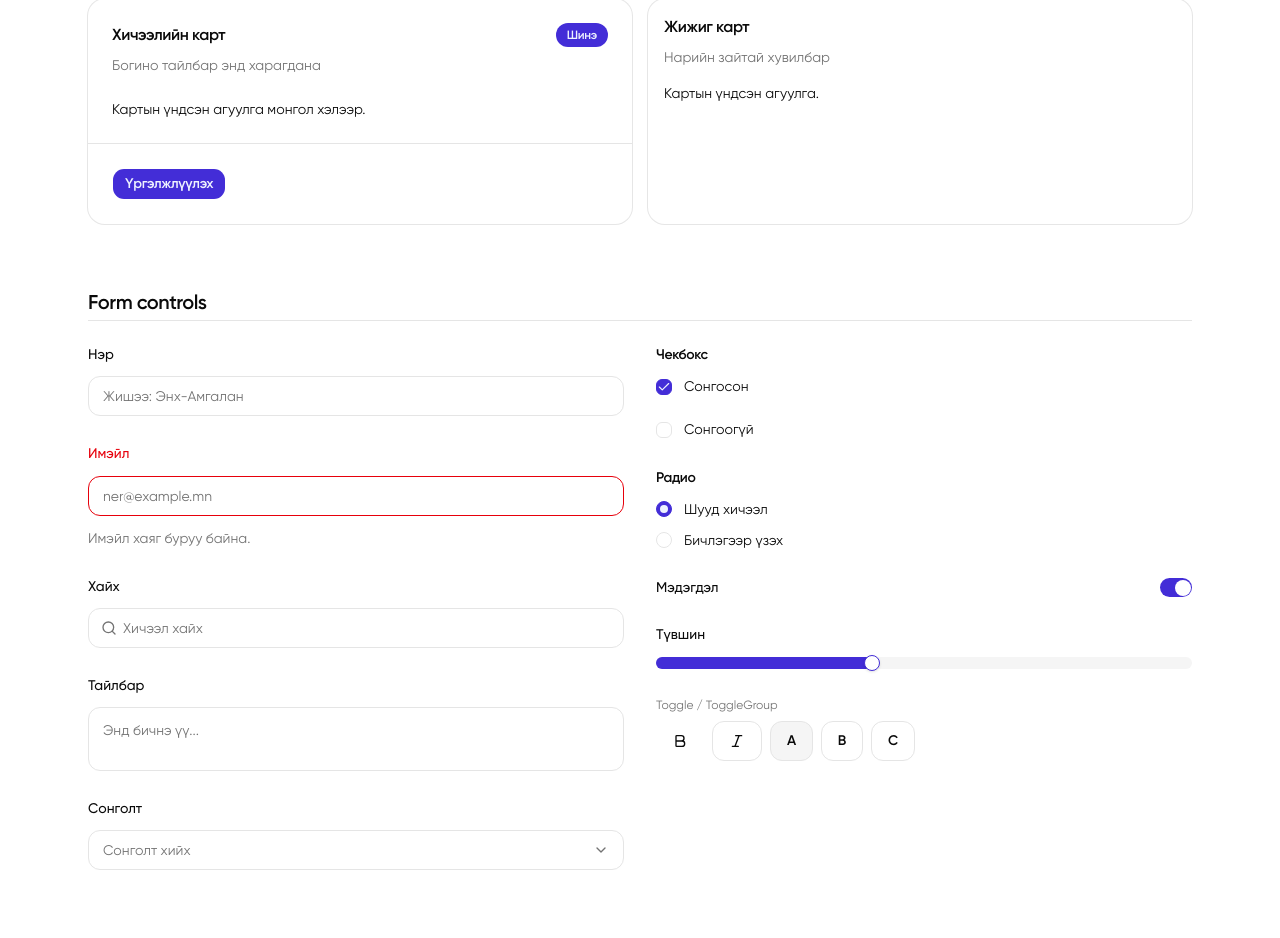
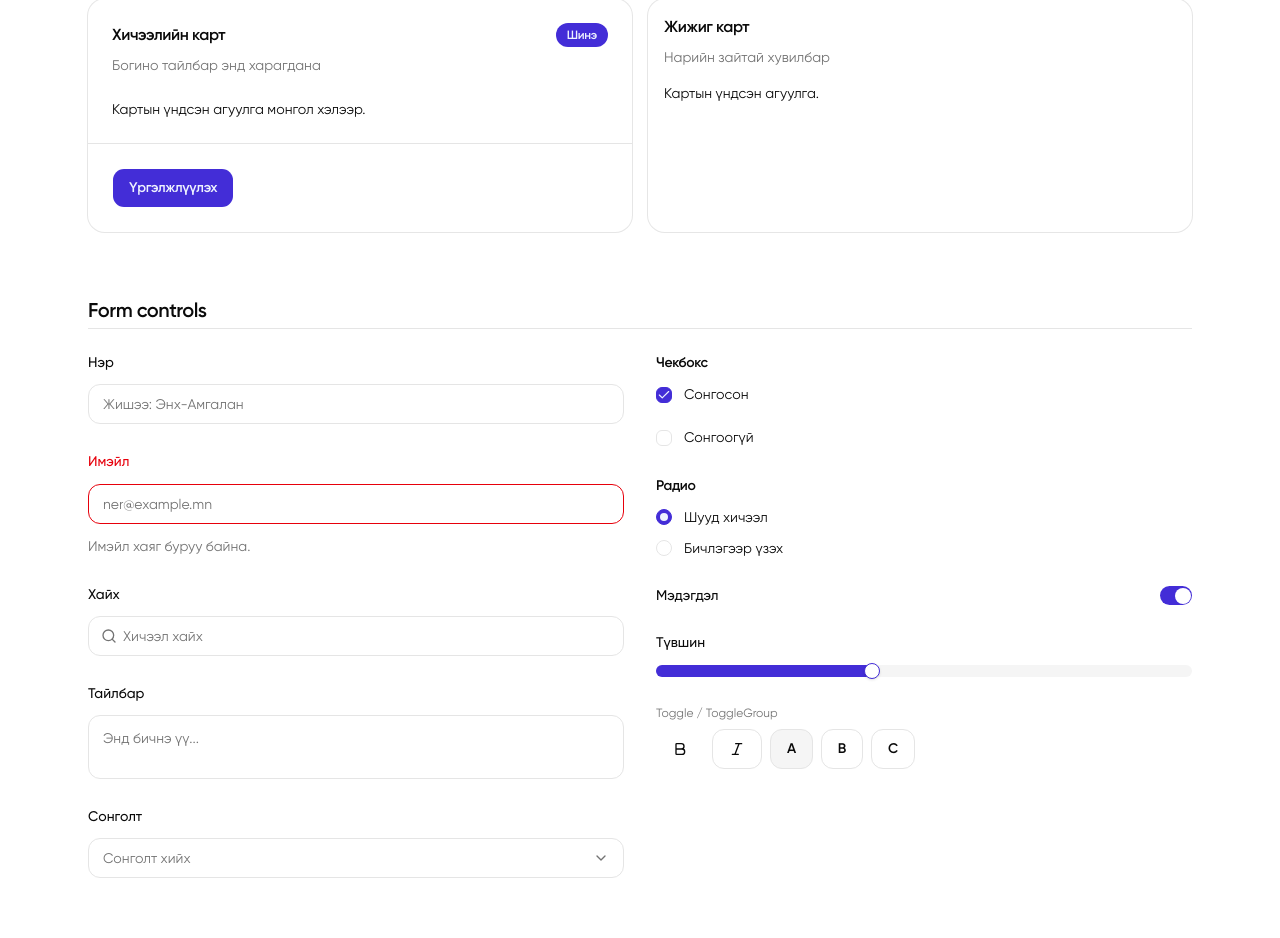
Before and after one commit to enkhmgln/elearn-web, a Next.js app: page / in a window 1280 px wide. Shown: the part 2581-3519 px from the top of the page. Built offline with nearby package versions, Linux system fonts and the light colour scheme.

Commit message:
fix: adjust button size in CardFooter for improved layout consistency

```diff
--- a/components/component-showcase.tsx
+++ b/components/component-showcase.tsx
@@ -499,7 +499,7 @@ function CardSection() {
           </CardHeader>
           <CardContent>Картын үндсэн агуулга монгол хэлээр.</CardContent>
           <CardFooter className="border-t">
-            <Button size="sm">Үргэлжлүүлэх</Button>
+            <Button>Үргэлжлүүлэх</Button>
           </CardFooter>
         </Card>
         <Card size="sm">
```
